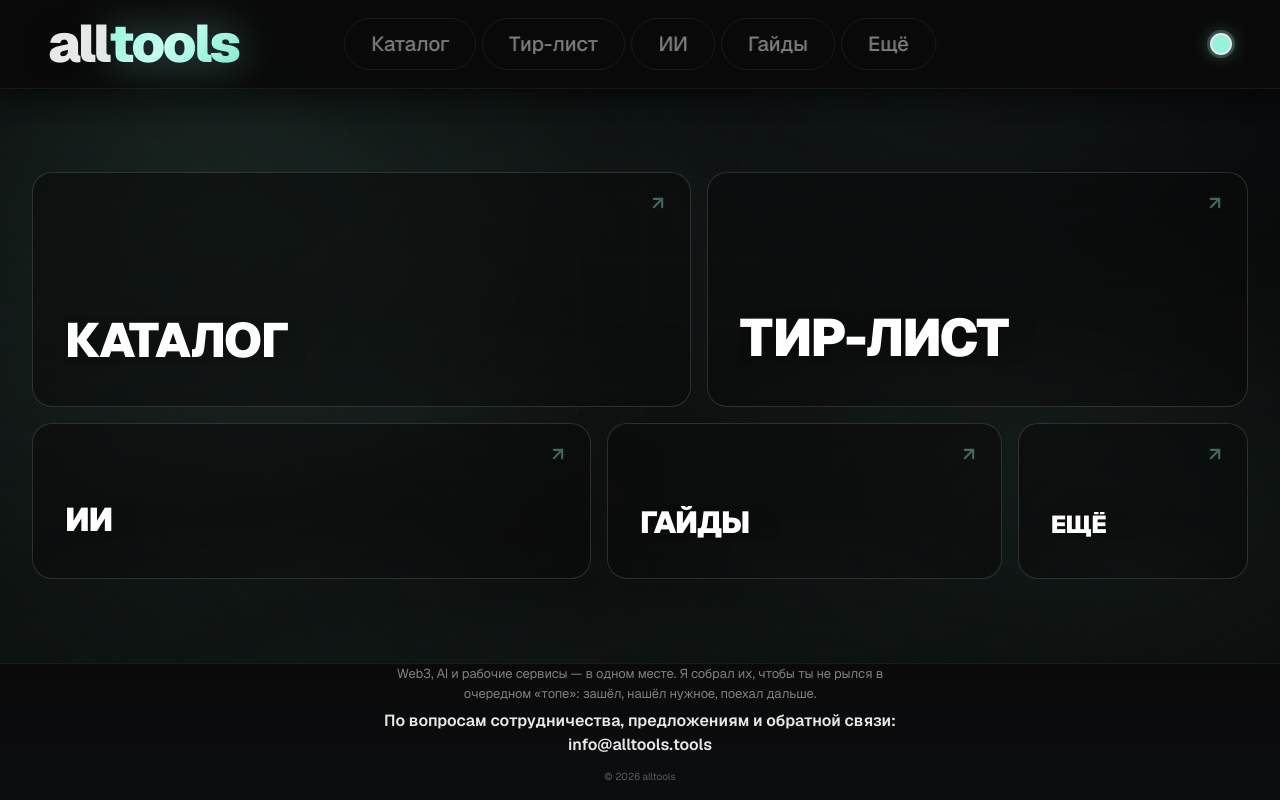
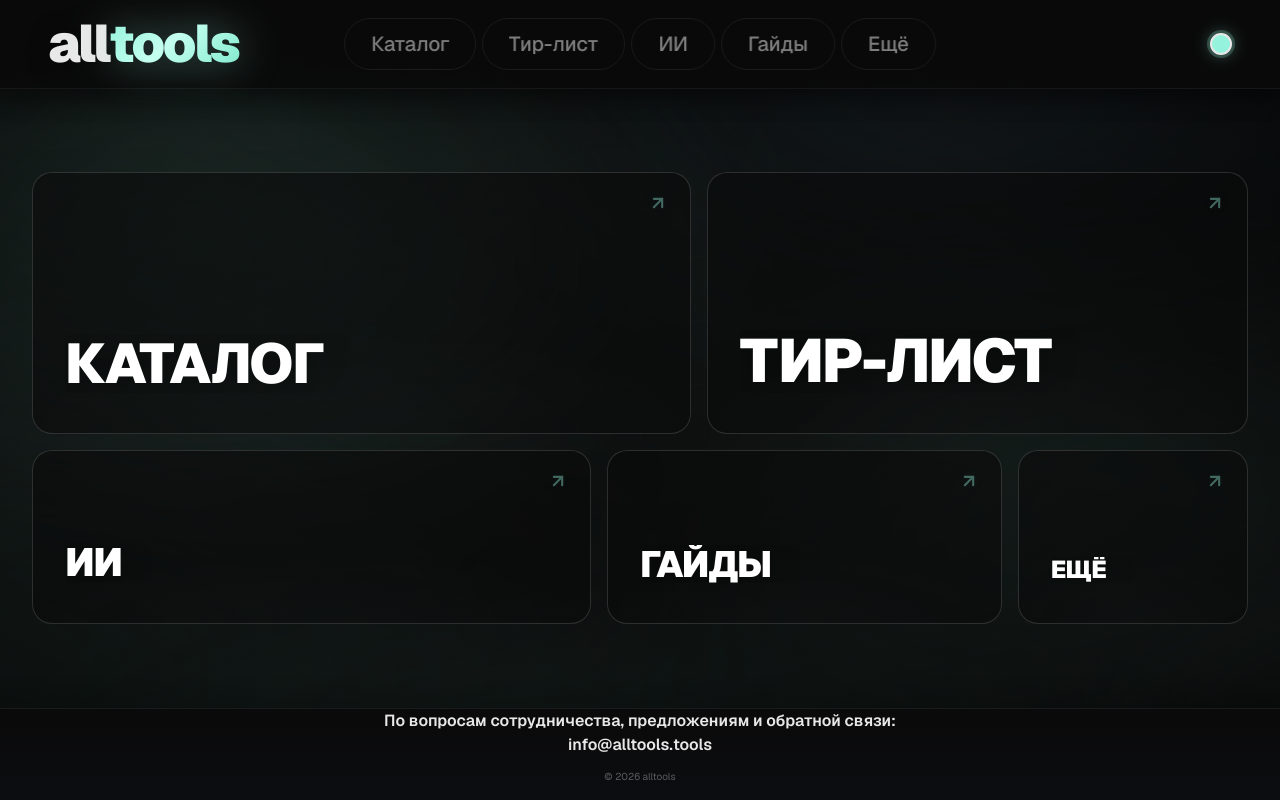
Before and after one commit to Supreme1S/AllTools, a Next.js app: page / in a window 1280 px wide. Built offline with nearby package versions, Linux system fonts and the light colour scheme.

Commit message:
remove footer lead text

```diff
--- a/src/components/layout/Footer.tsx
+++ b/src/components/layout/Footer.tsx
@@ -2,10 +2,6 @@ export function Footer() {
   return (
     <footer className="site-footer">
       <div className="footer-brand-block">
-        <p className="footer-lead">
-          Web3, AI и рабочие сервисы — в одном месте. Я собрал их, чтобы ты
-          не рылся в очередном «топе»: зашёл, нашёл нужное, поехал дальше.
-        </p>
         <p className="footer-email">
           По вопросам сотрудничества, предложениям и обратной связи: info@alltools.tools
         </p>
```
